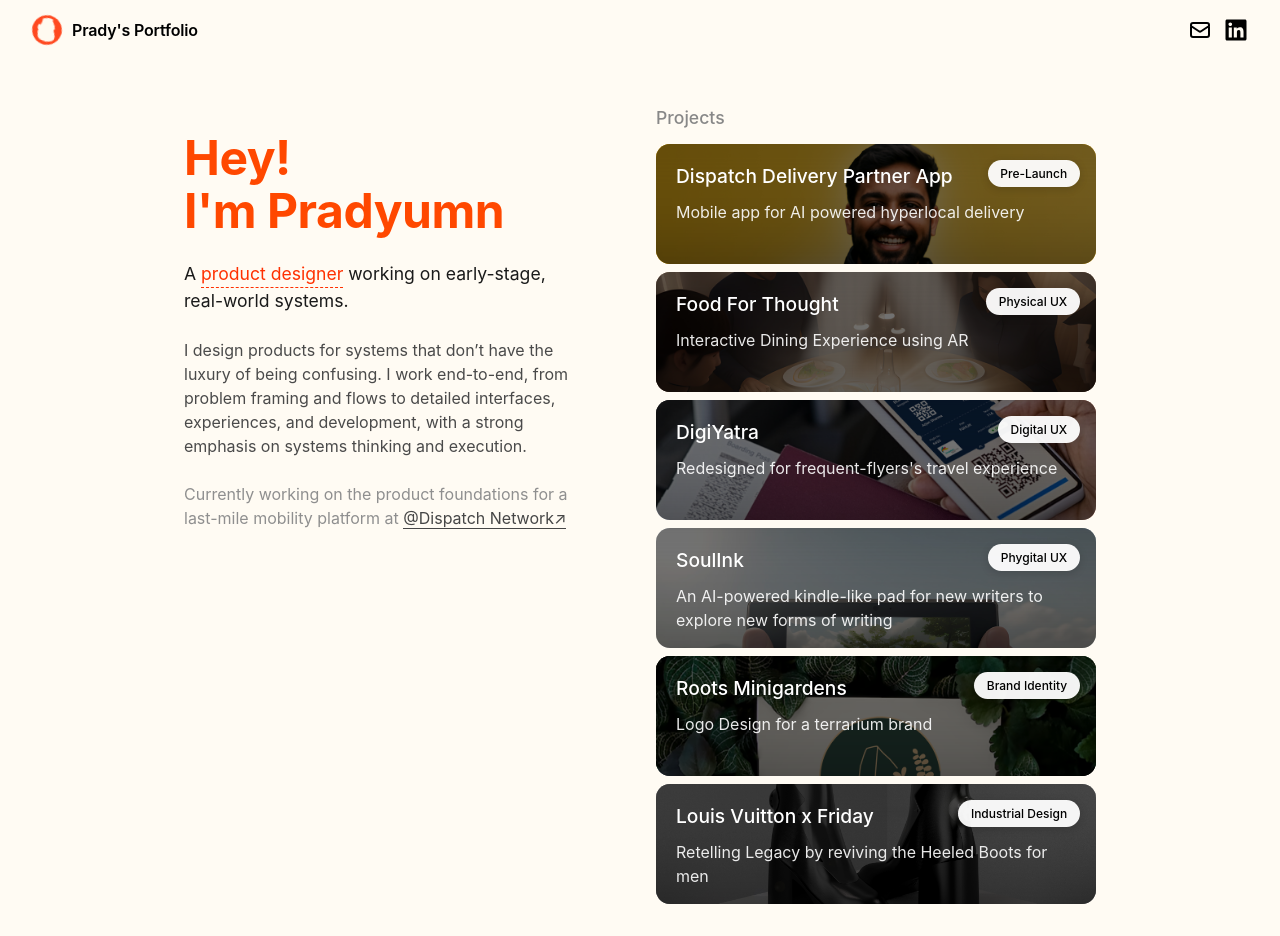
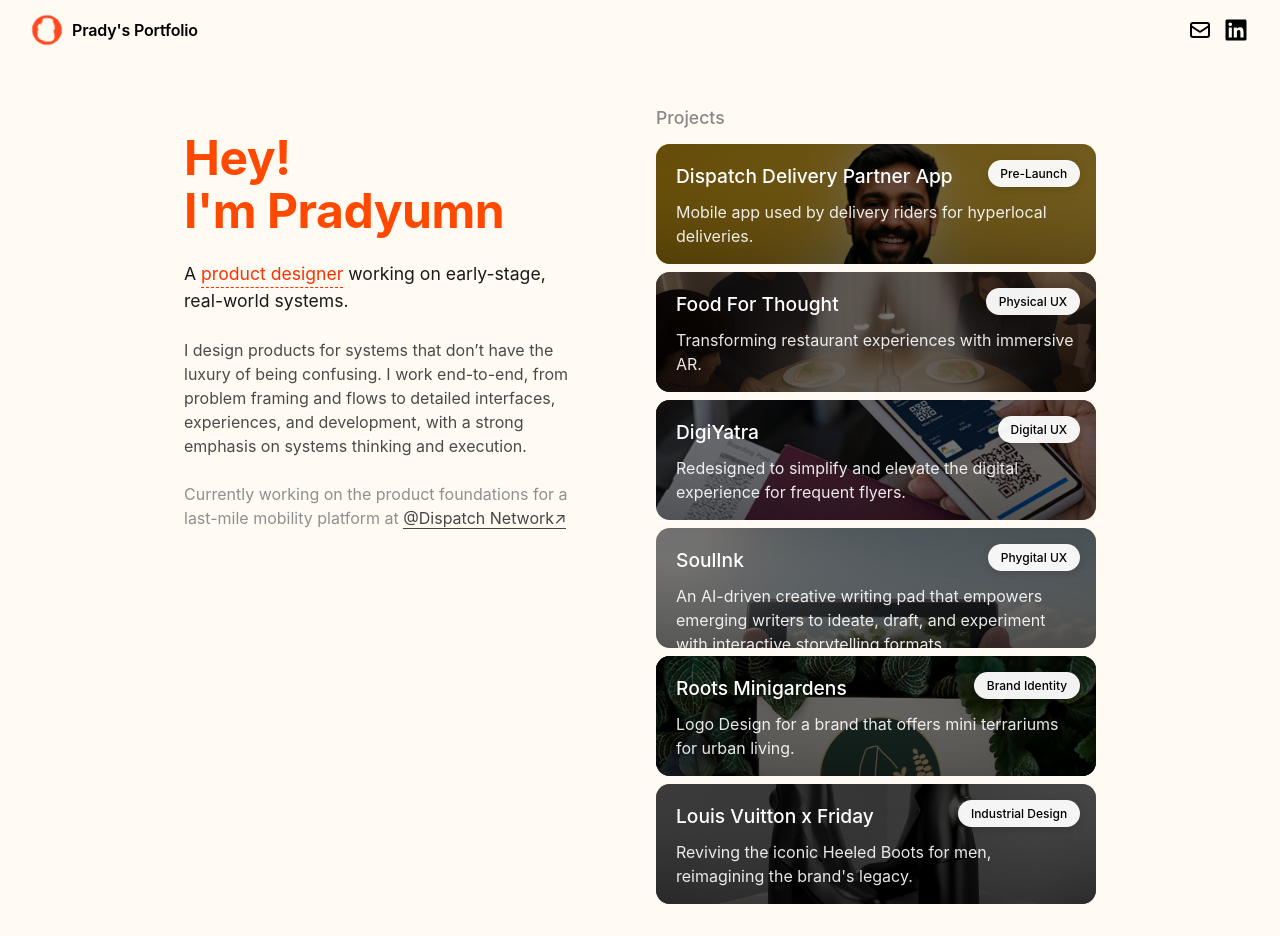
Before and after one commit to PradyumnSoni/portfolio, a React (Create React App) app: page / in a window 1280 px wide. Built offline with nearby package versions, Linux system fonts and the light colour scheme.

Commit message:
Update project descriptions in ProjectsSection for improved clarity and detail.

```diff
--- a/src/components/ProjectsSection.tsx
+++ b/src/components/ProjectsSection.tsx
@@ -67,7 +67,7 @@ const MobileView = styled.div`
 const projects = [
   {
     title: 'Dispatch Delivery Partner App',
-    description: 'Mobile app for AI powered hyperlocal delivery',
+    description: 'Mobile app used by delivery riders for hyperlocal deliveries.',
     image: `${process.env.PUBLIC_URL}/images/projects/Project-Dispatch.jpg`,
     link: '',
     type: 'Pre-Launch',
@@ -75,35 +75,35 @@ const projects = [
   },
   {
     title: 'Food For Thought',
-    description: 'Interactive Dining Experience using AR',
+    description: 'Transforming restaurant experiences with immersive AR.',
     image: `${process.env.PUBLIC_URL}/images/projects/Project-FoodForThought.jpg`,
     link: 'https://pradyumn-projects.framer.website/foodforthought',
     type: 'Physical UX'
   },
   {
     title: 'DigiYatra',
-    description: 'Redesigned for frequent-flyers\'s travel experience',
+    description: 'Redesigned to simplify and elevate the digital experience for frequent flyers.',
     image: `${process.env.PUBLIC_URL}/images/projects/Project-Digiyatra.jpg`,
     link: 'https://pradyumn-projects.framer.website/digiyatra',
     type: 'Digital UX'
   },
   {
     title: 'SoulInk',
-    description: 'An AI-powered kindle-like pad for new writers to explore new forms of writing',
+    description: 'An AI-driven creative writing pad that empowers emerging writers to ideate, draft, and experiment with interactive storytelling formats.',
     image: `${process.env.PUBLIC_URL}/images/projects/Project-Soulink.jpg`,
     link: 'https://pradyumn-projects.framer.website/soulink',
     type: 'Phygital UX'
   },
   {
     title: 'Roots Minigardens',
-    description: 'Logo Design for a terrarium brand',
+    description: 'Logo Design for a  brand that offers mini terrariums for urban living.',
     image: `${process.env.PUBLIC_URL}/images/projects/Project-Roots.jpg`,
     link: 'https://pradyumn-projects.framer.website/rootsminigardens',
     type: 'Brand Identity'
   },
   {
     title: 'Louis Vuitton x Friday',
-    description: 'Retelling Legacy by reviving the Heeled Boots for men',
+    description: 'Reviving the iconic Heeled Boots for men, reimagining the brand\'s legacy.',
     image: `${process.env.PUBLIC_URL}/images/projects/Project-LouisVuitton.jpg`,
     link: 'https://pradyumn-projects.framer.website/LVxFriday',
     type: 'Industrial Design'
```
